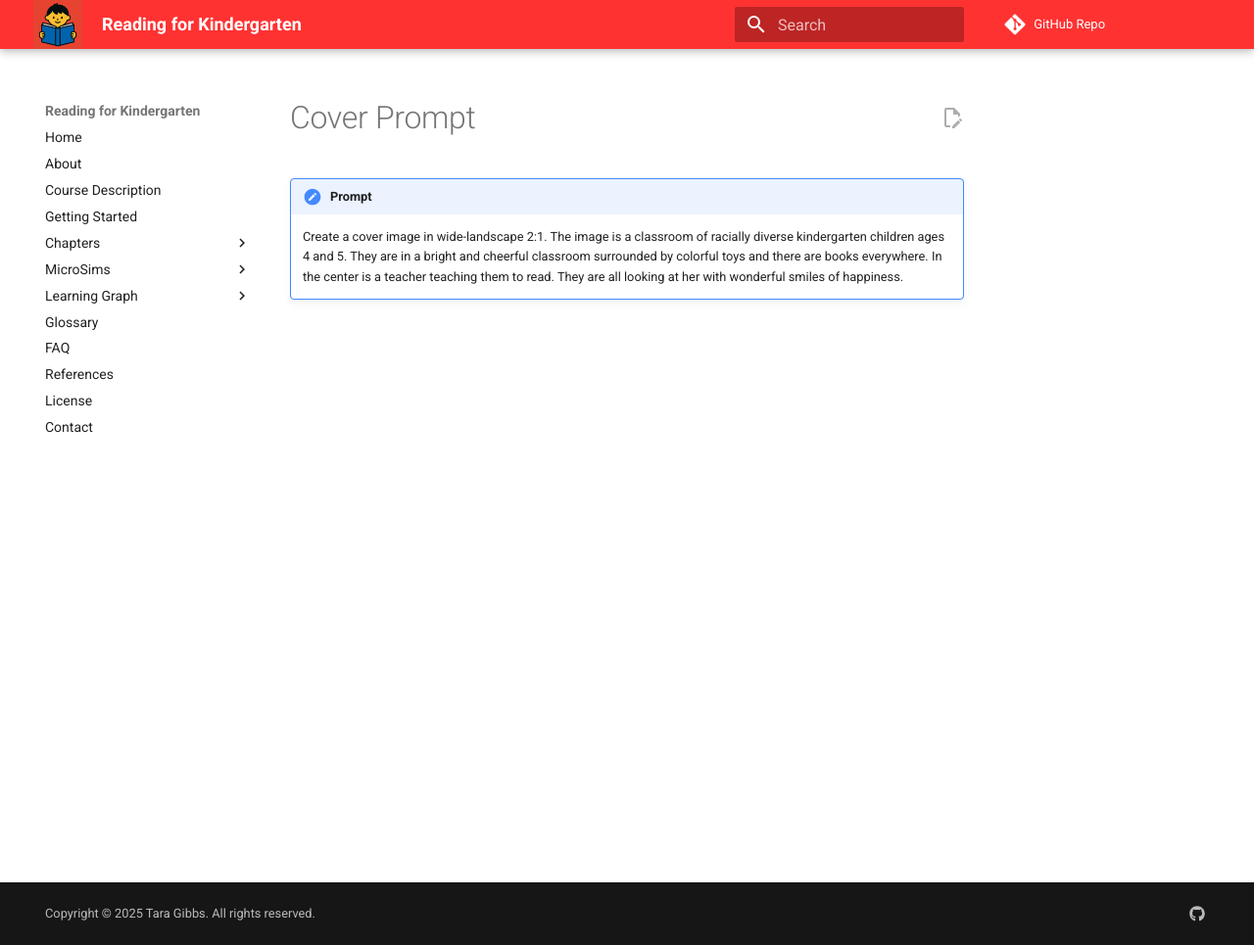
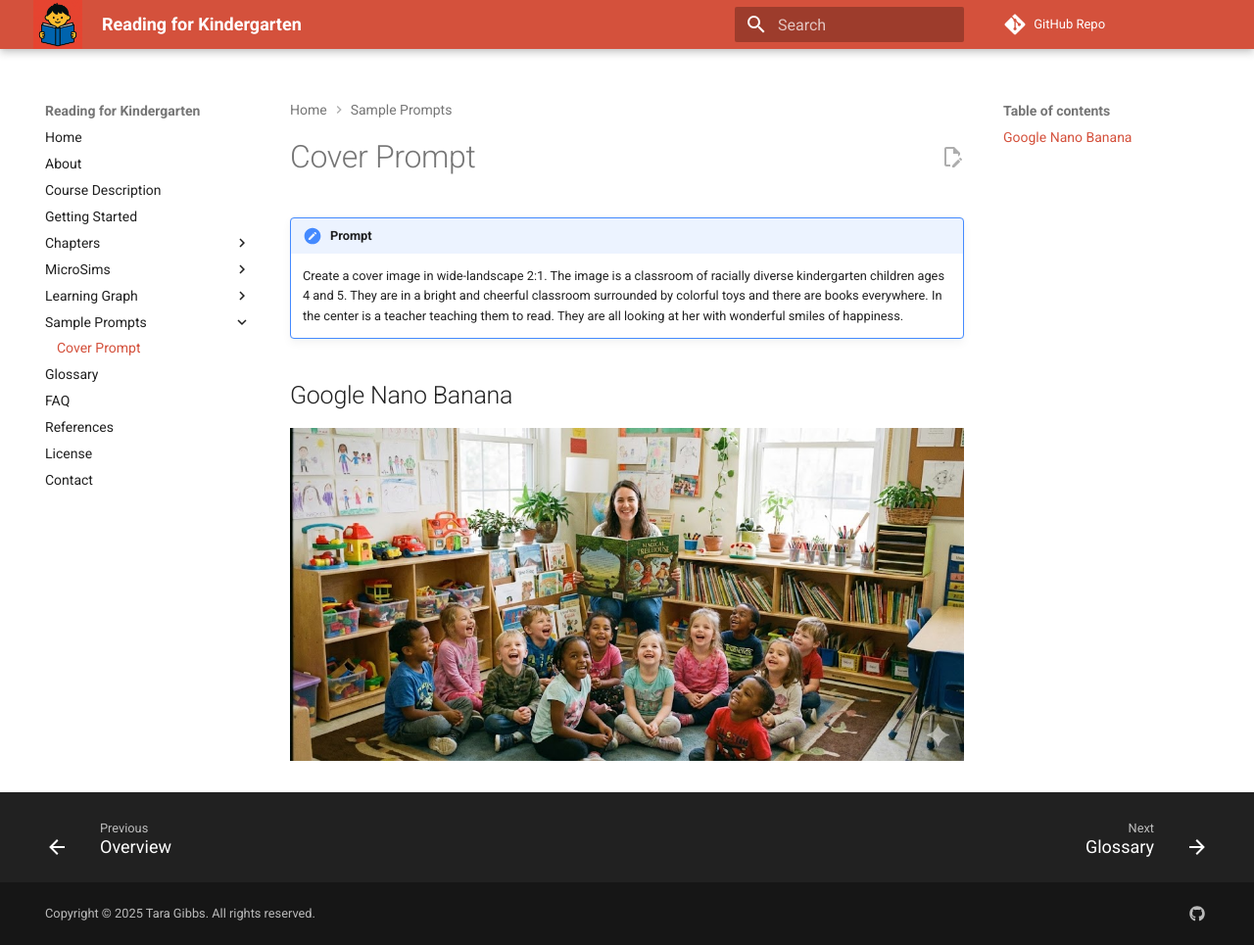
Before and after one commit to dmccreary/reading-for-kindergarten, an MkDocs documentation site: the page built from docs/prompts/cover.md, in a window 1280 px wide and 965 px high. Shown: the whole window at 98% size. Built offline with MkDocs 1.6.1 and Material for MkDocs 9.7.7, drawn with Linux system fonts in a browser that asks for light colours; comment, search, counter and statistics services are not loaded.

Commit message:
added two microsims and adjusted the banner CSS to match the icon - also added sample prompts

```diff
--- a/docs/css/extra.css
+++ b/docs/css/extra.css
@@ -9,7 +9,7 @@
 */
 
 :root {
-    --md-primary-fg-color: rgb(255, 50, 50);
+    --md-primary-fg-color: rgb(212, 81, 60);
     --md-primary-fg-color--light: rgb(228, 140, 107);
     --md-primary-fg-color--dark: rgb(198, 100, 67);
 }
--- a/docs/prompts/cover.md
+++ b/docs/prompts/cover.md
@@ -6,3 +6,7 @@
     They are in a bright and cheerful classroom surrounded by colorful toys and there are books everywhere.
     In the center is a teacher teaching them to read.
     They are all looking at her with wonderful smiles of happiness.
+
+## Google Nano Banana
+
+![](../img/cover.jpg)
--- a/mkdocs.yml
+++ b/mkdocs.yml
@@ -45,6 +45,9 @@ nav:
     - Quality Metrics: learning-graph/quality-metrics.md
     - Taxonomy Distribution: learning-graph/taxonomy-distribution.md
 
+  - Sample Prompts:
+    - Overview: prompts/index.md
+    - Cover Prompt: prompts/cover.md
   - Glossary: glossary.md
   - FAQ: faq.md
   - References: references.md
```
Also changed, not shown: docs/prompts/icon.md (+4 -0 lines), docs/prompts/index.md (added, +5 -0 lines).
